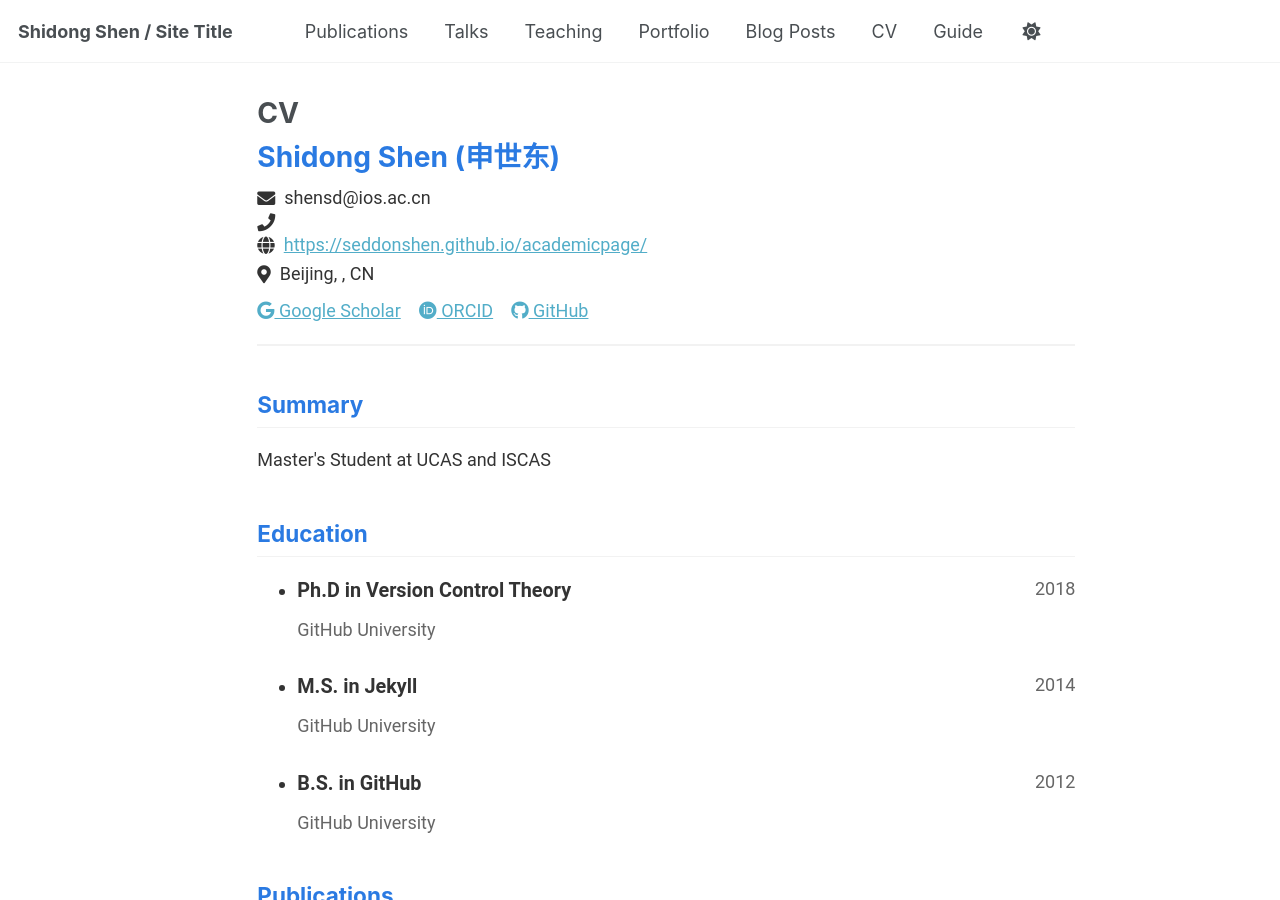
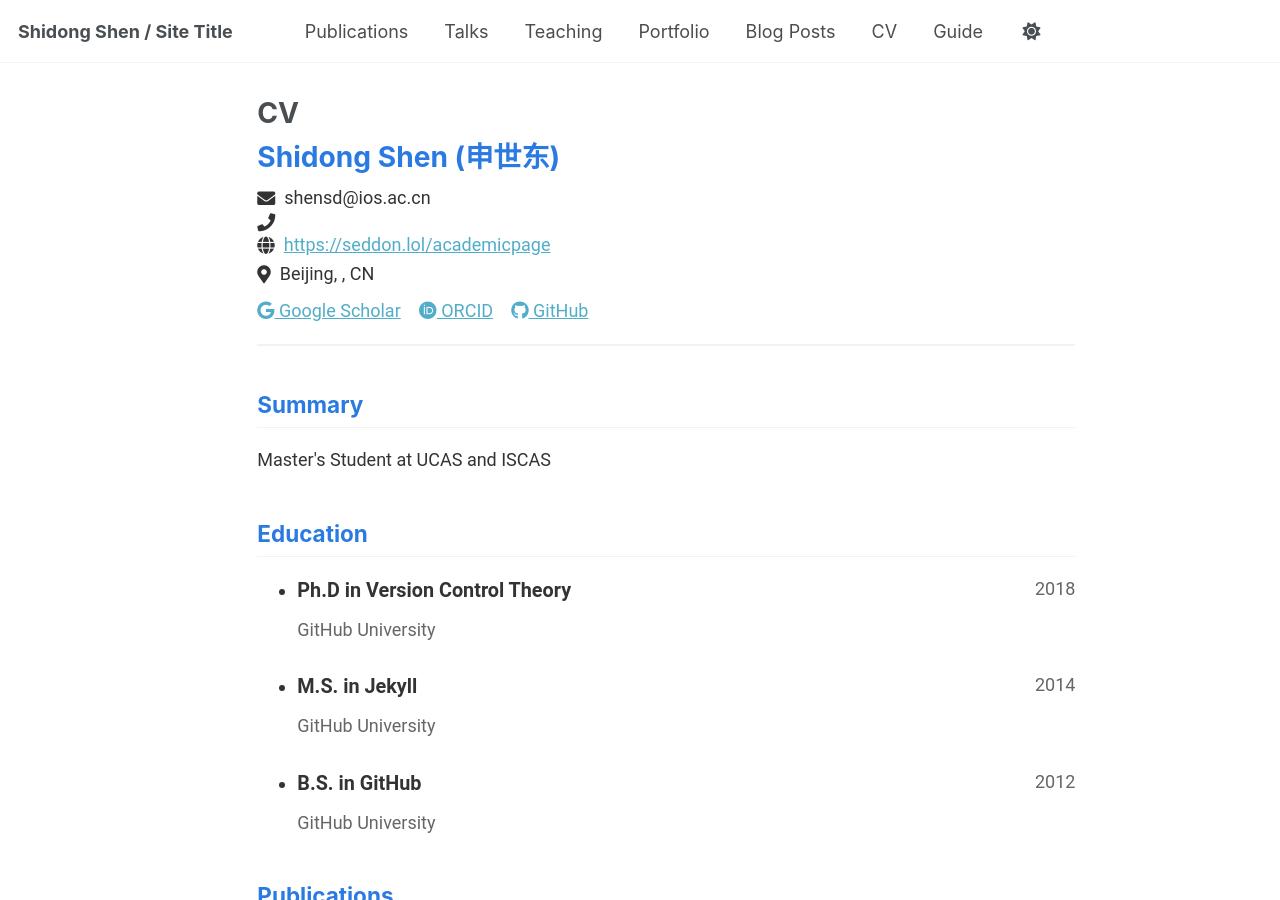
Before and after one commit to SeddonShen/academicpage, a Jekyll site: the page built from _pages/cv-json.md, in a window 1280 px wide and 900 px high. Built offline with Jekyll 4.4.1, drawn with Linux system fonts in a browser that asks for light colours.

Commit message:
fix: update website url

```diff
--- a/_config.yml
+++ b/_config.yml
@@ -13,7 +13,7 @@ title                    : "Shidong Shen / Site Title"
 title_separator          : "-"
 name                     : &name "Shidong Shen"
 description              : &description "personal description"
-url                      : https://seddonshen.github.io/academicpage/ # the base hostname & protocol for your site e.g. "https://[your GitHub username].github.io" or if you already have some other page hosted on Github then use "https://[your GitHub username].github.io/[Your Repo Name]"
+url                      : https://seddon.lol/academicpage # the base hostname & protocol for your site e.g. "https://[your GitHub username].github.io" or if you already have some other page hosted on Github then use "https://[your GitHub username].github.io/[Your Repo Name]"
 baseurl                  : "" # the subpath of your site, e.g. "/blog"
 repository               : "academicpages/academicpages.github.io"
 
--- a/_data/cv.json
+++ b/_data/cv.json
@@ -3,7 +3,7 @@
     "name": "Shidong Shen (申世东)",
     "email": "shensd@ios.ac.cn",
     "phone": "",
-    "website": "https://seddonshen.github.io/academicpage/",
+    "website": "https://seddon.lol/academicpage",
     "summary": "Master's Student at UCAS and ISCAS",
     "location": {
       "address": "",
```
